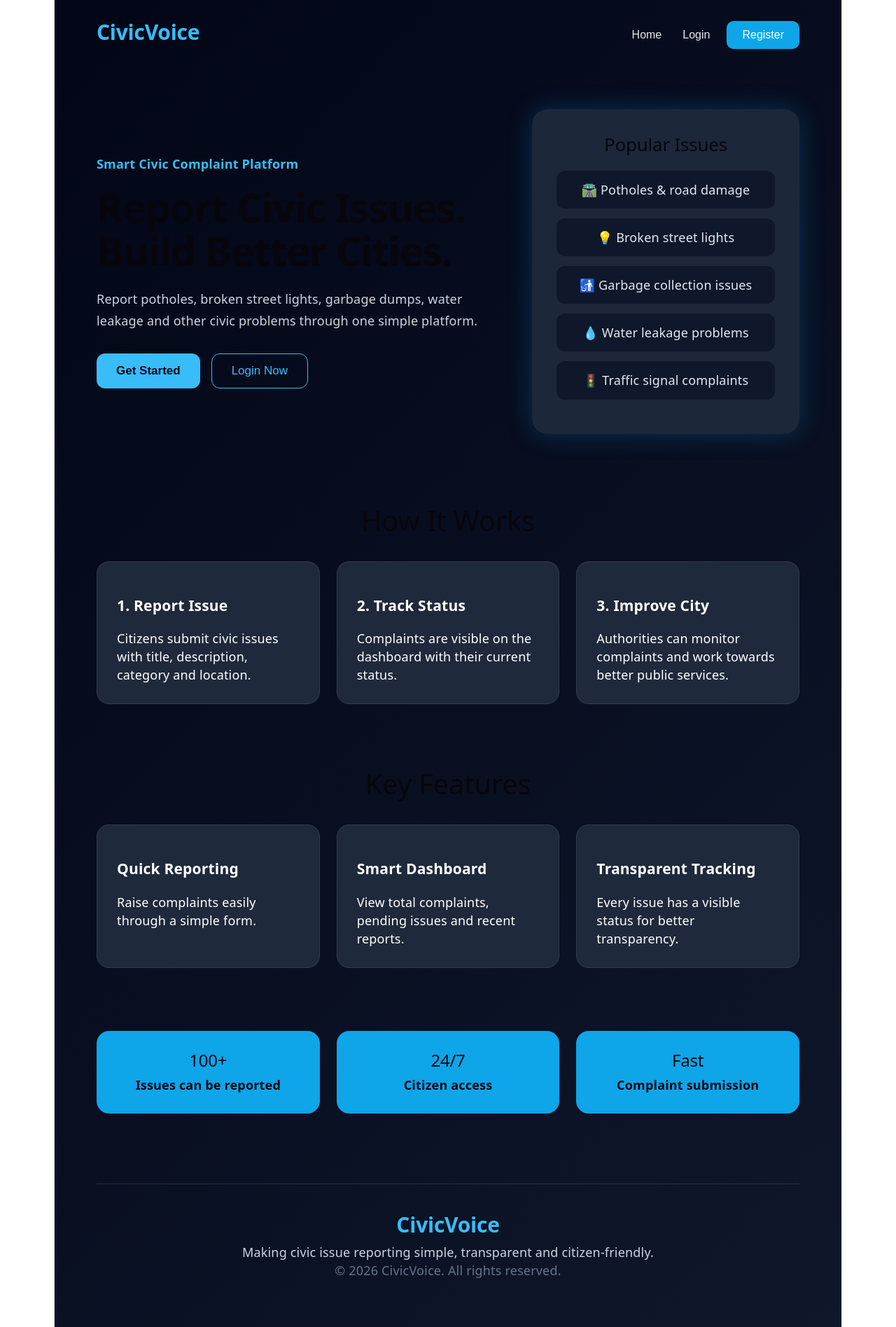
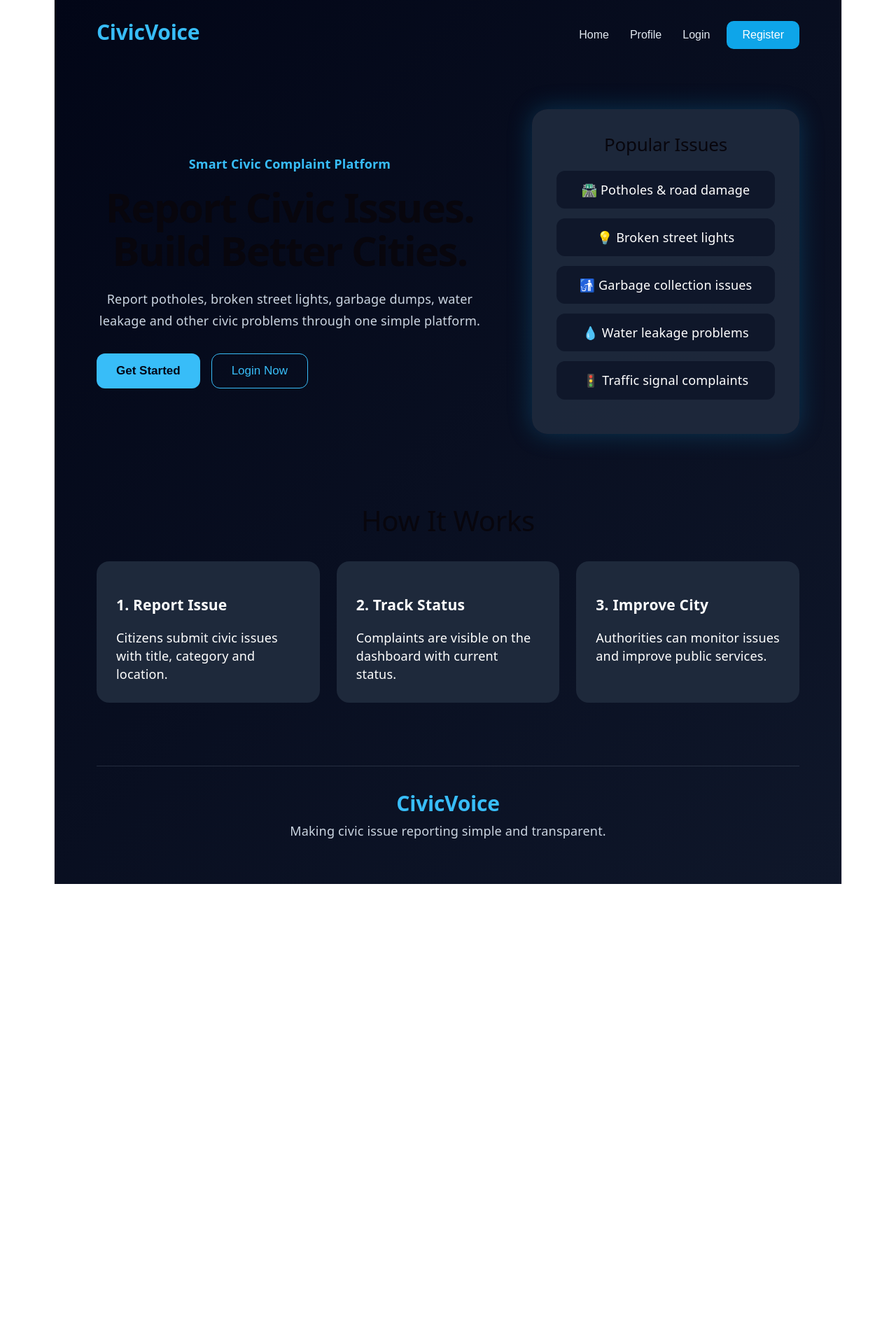
Before and after one commit to AkshitaSood915/Project-CivicVoice, a React app in the folder Frontend/: page /home in a window 1280 px wide. Shown: the whole page at 70% size. After the commit the page ends 1263 px from the top, so only its background shows below. Built offline with nearby package versions, Linux system fonts and the light colour scheme; the HTML template or start-up script is replaced by a standard one.

Commit message:
Added profile page and improved home page

```diff
--- a/Frontend/src/App.jsx
+++ b/Frontend/src/App.jsx
@@ -5,6 +5,7 @@ import Login from "./pages/Login";
 import Register from "./pages/Register";
 import Dashboard from "./pages/Dashboard";
 import CreateIssue from "./pages/CreateIssue";
+import Profile from "./pages/Profile";
 
 function App() {
   return (
@@ -15,6 +16,7 @@ function App() {
         <Route path="/register" element={<Register />} />
         <Route path="/dashboard" element={<Dashboard />} />
         <Route path="/create-issue" element={<CreateIssue />} />
+        <Route path="/profile" element={<Profile />} />
       </Routes>
     </BrowserRouter>
   );
--- a/Frontend/src/pages/Home.jsx
+++ b/Frontend/src/pages/Home.jsx
@@ -4,42 +4,102 @@ function Home() {
   const navigate = useNavigate();
 
   return (
-    <div style={page}>
-      <nav style={nav}>
+    <>
+      <style>
+        {`
+          @media (max-width: 900px) {
+            .home-page {
+              padding: 22px !important;
+            }
+
+            .home-nav {
+              flex-direction: column;
+              gap: 18px;
+            }
+
+            .home-hero {
+              grid-template-columns: 1fr !important;
+              margin-top: 55px !important;
+              gap: 40px !important;
+            }
+
+            .home-title {
+              font-size: 42px !important;
+            }
+
+            .home-grid {
+              grid-template-columns: 1fr !important;
+            }
+
+            .home-buttons {
+              flex-direction: column;
+            }
+
+            .home-buttons button {
+              width: 100%;
+            }
+          }
+
+          @media (max-width: 500px) {
+            .home-title {
+              font-size: 34px !important;
+            }
+
+            .home-subtitle {
+              font-size: 16px !important;
+            }
+
+            .home-nav-links {
+              flex-wrap: wrap;
+              justify-content: center;
+            }
+          }
+        `}
+      </style>
+
+      <div className="home-page" style={page}>
+        <nav className="home-nav" style={nav}>
           <h2 style={logo}>CivicVoice</h2>
 
-        <div style={navLinks}>
+          <div className="home-nav-links" style={navLinks}>
             <button style={navTextBtn} onClick={() => navigate("/home")}>
               Home
             </button>
+
+            <button style={navTextBtn} onClick={() => navigate("/profile")}>
+              Profile
+            </button>
+
             <button style={navTextBtn} onClick={() => navigate("/")}>
               Login
             </button>
+
             <button style={primaryBtn} onClick={() => navigate("/register")}>
               Register
             </button>
           </div>
         </nav>
 
-      <section style={hero}>
-        <div style={heroLeft}>
+        <section className="home-hero" style={hero}>
+          <div>
             <p style={tag}>Smart Civic Complaint Platform</p>
 
-          <h1 style={title}>
+            <h1 className="home-title" style={title}>
               Report Civic Issues.
               <br />
               Build Better Cities.
             </h1>
 
-          <p style={subtitle}>
+            <p className="home-subtitle" style={subtitle}>
               Report potholes, broken street lights, garbage dumps, water leakage
               and other civic problems through one simple platform.
             </p>
 
-          <div style={buttonGroup}>
+            <div className="home-buttons" style={buttonGroup}>
               <button style={mainBtn} onClick={() => navigate("/register")}>
                 Get Started
               </button>
+
               <button style={outlineBtn} onClick={() => navigate("/")}>
                 Login Now
               </button>
@@ -59,76 +119,30 @@ function Home() {
         <section style={howSection}>
           <h2 style={sectionTitle}>How It Works</h2>
 
-        <div style={grid3}>
+          <div className="home-grid" style={grid3}>
             <div style={infoCard}>
               <h3>1. Report Issue</h3>
-            <p>
-              Citizens submit civic issues with title, description, category and
-              location.
-            </p>
+              <p>Citizens submit civic issues with title, category and location.</p>
             </div>
 
             <div style={infoCard}>
               <h3>2. Track Status</h3>
-            <p>
-              Complaints are visible on the dashboard with their current status.
-            </p>
+              <p>Complaints are visible on the dashboard with current status.</p>
             </div>
 
             <div style={infoCard}>
               <h3>3. Improve City</h3>
-            <p>
-              Authorities can monitor complaints and work towards better public
-              services.
-            </p>
+              <p>Authorities can monitor issues and improve public services.</p>
             </div>
-        </div>
-      </section>
-
-      <section style={featuresSection}>
-        <h2 style={sectionTitle}>Key Features</h2>
-
-        <div style={grid3}>
-          <div style={infoCard}>
-            <h3>Quick Reporting</h3>
-            <p>Raise complaints easily through a simple form.</p>
-          </div>
-
-          <div style={infoCard}>
-            <h3>Smart Dashboard</h3>
-            <p>View total complaints, pending issues and recent reports.</p>
-          </div>
-
-          <div style={infoCard}>
-            <h3>Transparent Tracking</h3>
-            <p>Every issue has a visible status for better transparency.</p>
-          </div>
-        </div>
-      </section>
-
-      <section style={statsSection}>
-        <div style={statCard}>
-          <h2>100+</h2>
-          <p>Issues can be reported</p>
-        </div>
-
-        <div style={statCard}>
-          <h2>24/7</h2>
-          <p>Citizen access</p>
-        </div>
-
-        <div style={statCard}>
-          <h2>Fast</h2>
-          <p>Complaint submission</p>
           </div>
         </section>
 
         <footer style={footer}>
           <h2 style={logo}>CivicVoice</h2>
-        <p>Making civic issue reporting simple, transparent and citizen-friendly.</p>
-        <p style={{ color: "#64748b" }}>© 2026 CivicVoice. All rights reserved.</p>
+          <p>Making civic issue reporting simple and transparent.</p>
         </footer>
       </div>
+    </>
   );
 }
 
@@ -185,10 +199,6 @@ const hero = {
   gridTemplateColumns: "1.3fr 0.9fr",
   gap: "70px",
   alignItems: "center",
-};
-
-const heroLeft = {
-  textAlign: "left",
 };
 
 const tag = {
@@ -256,18 +266,11 @@ const issueItem = {
   padding: "14px 16px",
   borderRadius: "12px",
   marginBottom: "14px",
-  color: "#e2e8f0",
 };
 
 const howSection = {
   maxWidth: "1200px",
   margin: "100px auto 0",
-  textAlign: "center",
-};
-
-const featuresSection = {
-  maxWidth: "1200px",
-  margin: "90px auto 0",
   textAlign: "center",
 };
 
@@ -286,31 +289,13 @@ const infoCard = {
   background: "#1e293b",
   padding: "28px",
   borderRadius: "18px",
-  border: "1px solid rgba(148, 163, 184, 0.15)",
   textAlign: "left",
-};
-
-const statsSection = {
-  maxWidth: "1200px",
-  margin: "90px auto 0",
-  display: "grid",
-  gridTemplateColumns: "repeat(3, 1fr)",
-  gap: "24px",
-};
-
-const statCard = {
-  background: "#0ea5e9",
-  color: "#020617",
-  padding: "28px",
-  borderRadius: "18px",
-  textAlign: "center",
-  fontWeight: "700",
 };
 
 const footer = {
   maxWidth: "1200px",
-  margin: "100px auto 0",
-  padding: "40px 0",
+  margin: "90px auto 0",
+  padding: "35px 0",
   borderTop: "1px solid rgba(148, 163, 184, 0.2)",
   textAlign: "center",
   color: "#cbd5e1",
--- /dev/null
+++ b/Frontend/src/pages/Profile.jsx
@@ -0,0 +1,30 @@
+function Profile() {
+  return (
+    <div style={page}>
+      <div style={card}>
+        <h1>My Profile</h1>
+        <p><b>Name:</b> Akshita</p>
+        <p><b>Email:</b> test2@gmail.com</p>
+        <p><b>Role:</b> Citizen</p>
+      </div>
+    </div>
+  );
+}
+
+const page = {
+  minHeight: "100vh",
+  background: "#0f172a",
+  color: "white",
+  display: "flex",
+  justifyContent: "center",
+  alignItems: "center",
+};
+
+const card = {
+  background: "#1e293b",
+  padding: "35px",
+  borderRadius: "15px",
+  width: "350px",
+};
+
+export default Profile;
--- a/Frontend/src/pages/Register.jsx
+++ b/Frontend/src/pages/Register.jsx
@@ -22,14 +22,15 @@ function Register() {
       const res = await axios.post("http://localhost:5000/api/auth/register", form);
       alert(res.data.message);
     } catch (error) {
-      alert("Registration failed");
+      alert(error.response?.data?.message || "Registration failed");
     }
   };
 
   return (
     <div style={pageStyle}>
       <div style={cardStyle}>
-        <h1 style={{ color: "#38bdf8", marginBottom: "30px" }}>CivicVoice</h1>
+        <h1 style={{ color: "#38bdf8", marginBottom: "10px" }}>CivicVoice</h1>
+        <p style={{ color: "#94a3b8", marginBottom: "25px" }}>Create your account</p>
 
         <form onSubmit={handleRegister}>
           <input
@@ -59,7 +60,11 @@ function Register() {
             style={inputStyle}
           />
 
-          <button style={buttonStyle}>Register</button>
+          <button type="submit" style={buttonStyle}>Register</button>
+
+          <button type="button" style={googleBtn}>
+            Continue with Google
+          </button>
         </form>
       </div>
     </div>
@@ -91,6 +96,7 @@ const inputStyle = {
   border: "1px solid #475569",
   background: "#334155",
   color: "white",
+  boxSizing: "border-box",
 };
 
 const buttonStyle = {
@@ -104,4 +110,16 @@ const buttonStyle = {
   cursor: "pointer",
 };
 
+const googleBtn = {
+  width: "100%",
+  padding: "12px",
+  marginTop: "12px",
+  border: "1px solid #475569",
+  borderRadius: "8px",
+  background: "white",
+  color: "#0f172a",
+  fontSize: "16px",
+  cursor: "pointer",
+};
+
 export default Register;
```
Lines whose indentation alone changed are shown as unchanged.
